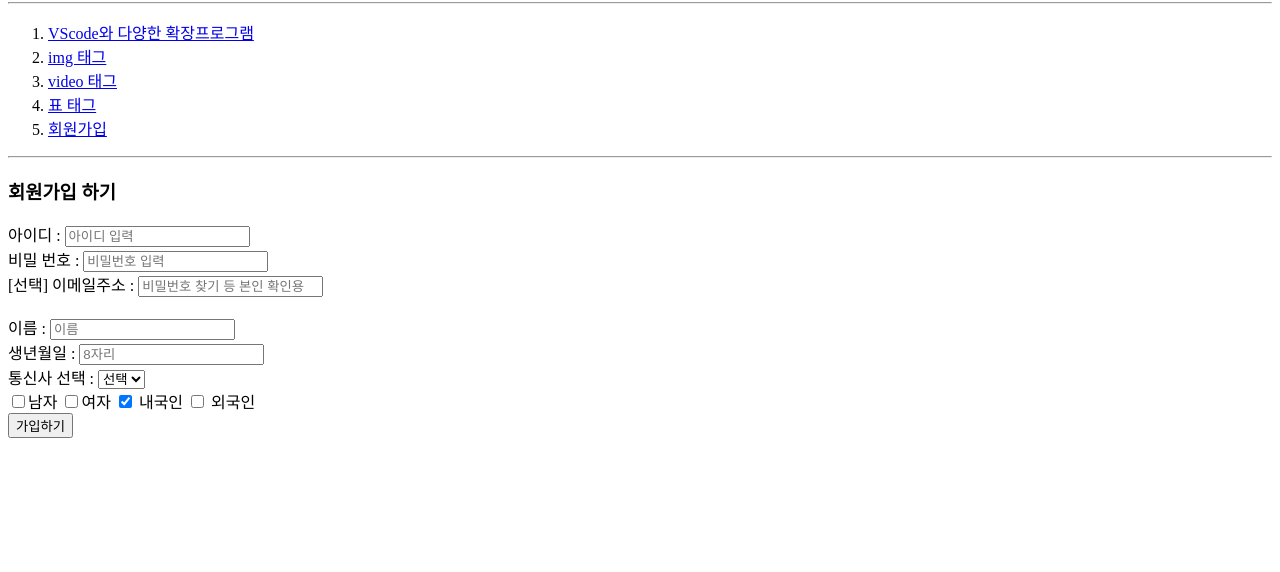
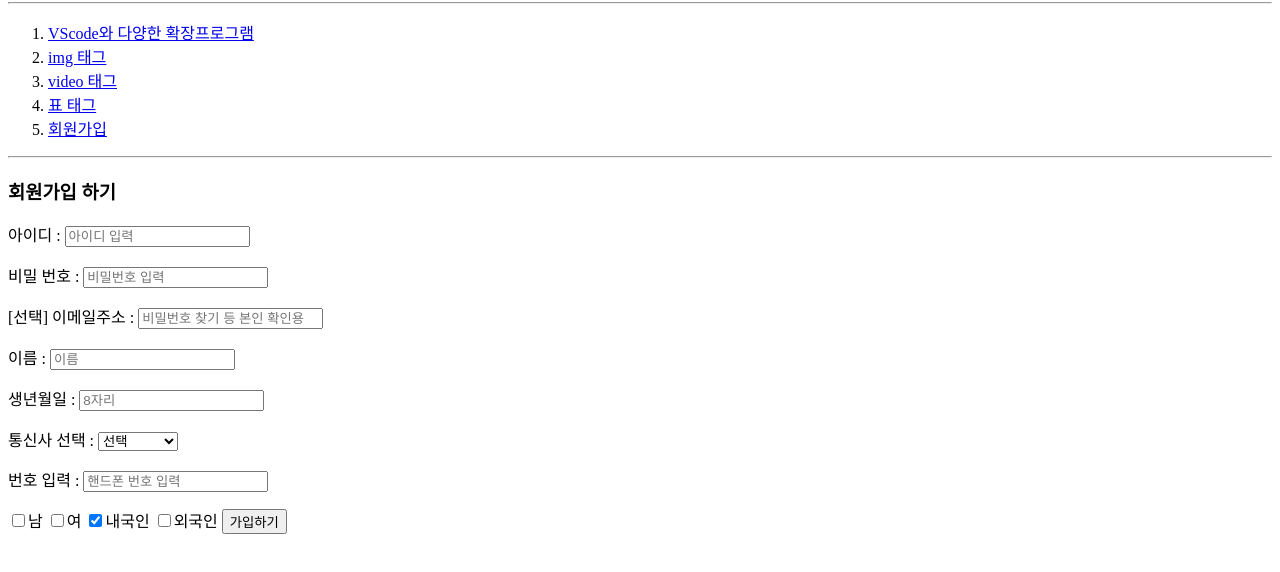
Before and after one commit to yeonhee2/first_web, a plain HTML site: page 회원가입.html in a window 1280 px wide. Shown: the part 78-650 px from the top of the page. Drawn offline with Linux system fonts and the light colour scheme.

Commit message:
Add files via upload

```diff
--- a/회원가입.html
+++ b/회원가입.html
@@ -6,38 +6,56 @@
   <title>Document</title>
 </head>
 <body>
- <a href="../종합연습/index.html">
+ <a href="./index.html">
   <h1>Home</h1>
  </a>
  <hr>
  <ol>
-   <li><a href="../종합연습/1.html">VScode와 다양한 확장프로그램</li></a>
-   <li><a href="../종합연습/img.html">img 태그</li></a>
-   <li><a href="../종합연습/video.html">video 태그</li></a>
-   <li><a href="../종합연습/표.html">표 태그</li></a>
-   <li><a href="../종합연습/회원가입.html">회원가입</li></a>
+   <li><a href="./1.html">VScode와 다양한 확장프로그램</li></a>
+   <li><a href="./img.html">img 태그</li></a>
+   <li><a href="./video.html">video 태그</li></a>
+   <li><a href="./표.html">표 태그</li></a>
+   <li><a href="./회원가입.html">회원가입</li></a>
  </ol>
  <hr>
  <h3>회원가입 하기</h3>
+
  <form>
-  아이디 : <input type="text"  placeholder="아이디 입력"><br>
-  비밀 번호 : <input type="password" placeholder="비밀번호 입력"><br>
-  [선택] 이메일주소 : <input type="text" placeholder="비밀번호 찾기 등 본인 확인용"><br>
-  <br>
-  이름 : <input type="text" placeholder="이름"><br>
-  생년월일 : <input type="text" placeholder="8자리"><br>
-  통신사 선택 : <select name="tel">
-    <option value="choice">선택</option>
-    <option value="skt">skt</option>
-    <option value="kt">kt</option>
-    <option value="lg">lg</option>
-  </select>
-  <br>
-  <input type="checkbox" name="gender" value="male">남자
-  <input type="checkbox" name="gender" value="female">여자
-  <input type="checkbox" name="foreigners" value="local" checked > 내국인
-  <input type="checkbox" name="foreigners" value="foreigner" > 외국인<br>
-  <input type="submit" value="가입하기">
+
+  <div>
+    <p>아이디 : <input type="text"  placeholder="아이디 입력"></p>
+  </div>
+
+  <div>
+   <p>비밀 번호 : <input type="password" placeholder="비밀번호 입력"></p>
+  </div>
+
+  <div>
+    <p>[선택] 이메일주소 : <input type="email" placeholder="비밀번호 찾기 등 본인 확인용"></p>
+  </div>
+  <p>이름 : <input type="text" placeholder="이름"><br></p>
+  <p>생년월일 : <input type="text" placeholder="8자리"><br></p>
+  <div>
+    <p>통신사 선택 : <select name="tel">
+      <option value="choice">선택</option>
+      <option value="skt">skt</option>
+      <option value="skt resale" > skt 알뜰폰 </option>
+      <option value="kt">kt</option>
+      <option value="kt resale" > kt 알뜰폰 </option>
+      <option value="lg">lg</option>
+      <option value="lg resale" > lg 알뜰폰 </option>
+    </select></p>
+  </div>
+  <div>
+    <p> 번호 입력 : <input type="text" placeholder="핸드폰 번호 입력"></p>
+  </div>
+  <div>
+    <input type="checkbox" id="male"><label for="male">남</label>
+    <input type="checkbox" id="female"><label for="female">여</label>
+    <input type="checkbox" id="local" checked ><label for="local">내국인</label>
+    <input type="checkbox" id="foreigner" ><label for="foreigner">외국인</label>
+    <input type="submit" value="가입하기">
+  </div>
  </form>
 
 </body>
```
Also changed, not shown: 1.html (+6 -6 lines), img.html (+6 -6 lines), index.html (+6 -6 lines), video.html (+6 -6 lines), 표.html (+8 -6 lines).
